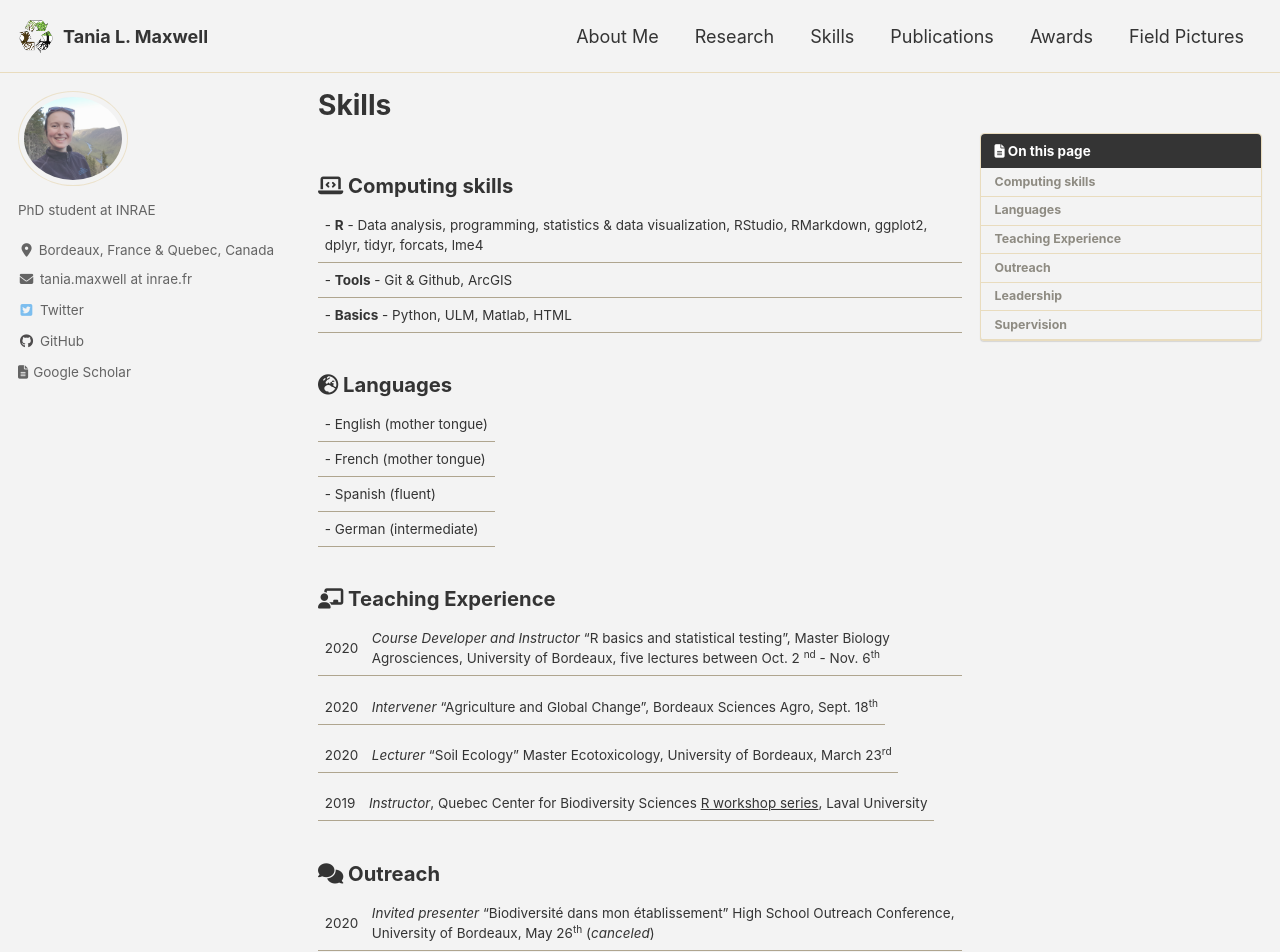
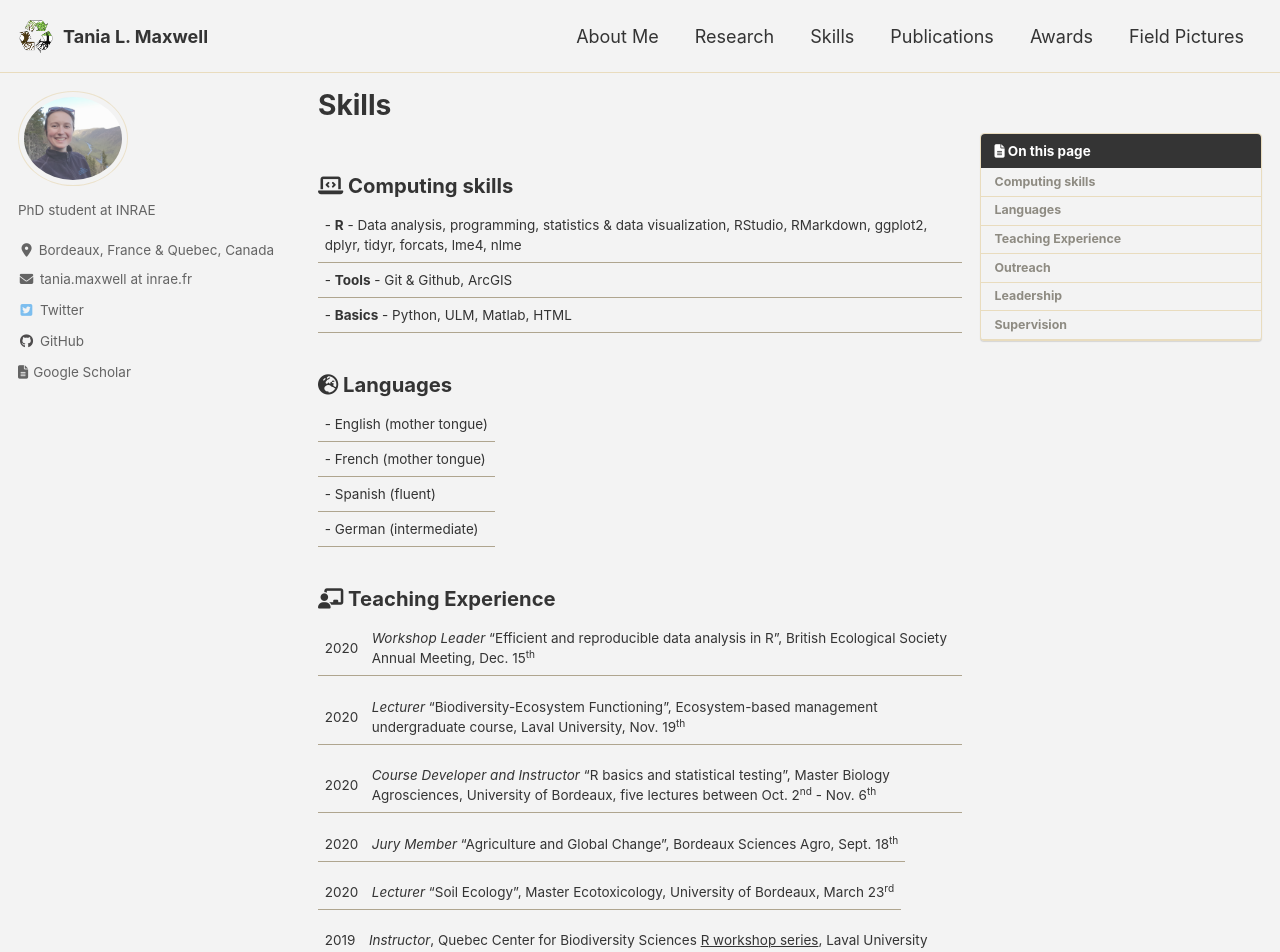
Before and after one commit to Tania-Maxwell/Tania-Maxwell.github.io, a Jekyll site: the page built from _pages/skills.md, in a window 1280 px wide and 1400 px high. Shown: the top 952 px of the window. Built offline with Jekyll 4.4.1, drawn with Linux system fonts in a browser that asks for light colours; cached includes are drawn as plain includes; nearby versions of some CDN libraries.

Commit message:
added BES info

```diff
--- a/_pages/skills.md
+++ b/_pages/skills.md
@@ -7,7 +7,7 @@ toc: true
 
 ### <i class="fas fa-laptop-code"></i> Computing skills
 
-|- **R** -  Data analysis, programming, statistics & data visualization, RStudio, RMarkdown, ggplot2, dplyr, tidyr, forcats, lme4
+|- **R** -  Data analysis, programming, statistics & data visualization, RStudio, RMarkdown, ggplot2, dplyr, tidyr, forcats, lme4, nlme
 |- **Tools** - Git & Github, ArcGIS
 |- **Basics** - Python, ULM, Matlab, HTML
 
@@ -20,11 +20,15 @@ toc: true
 
 ### <i class="fas fa-chalkboard-teacher"></i> Teaching Experience
 
-2020 | _Course Developer and Instructor_ "R basics and statistical testing", Master Biology Agrosciences, University of Bordeaux, five lectures between Oct. 2 <sup>nd</sup> - Nov. 6<sup>th</sup>
+2020 | _Workshop Leader_ "Efficient and reproducible data analysis in R", British Ecological Society Annual Meeting, Dec. 15<sup>th</sup>
 
-2020 | _Intervener_ "Agriculture and Global Change", Bordeaux Sciences Agro, Sept. 18<sup>th</sup>
+2020 | _Lecturer_ "Biodiversity-Ecosystem Functioning", Ecosystem-based management undergraduate course, Laval University, Nov. 19<sup>th</sup>
 
-2020 | _Lecturer_ "Soil Ecology" Master Ecotoxicology, University of Bordeaux, March 23<sup>rd</sup>
+2020 | _Course Developer and Instructor_ "R basics and statistical testing", Master Biology Agrosciences, University of Bordeaux, five lectures between Oct. 2<sup>nd</sup> - Nov. 6<sup>th</sup>
+
+2020 | _Jury Member_ "Agriculture and Global Change", Bordeaux Sciences Agro, Sept. 18<sup>th</sup>
+
+2020 | _Lecturer_ "Soil Ecology", Master Ecotoxicology, University of Bordeaux, March 23<sup>rd</sup>
 
 2019 | _Instructor_, Quebec Center for Biodiversity Sciences [R workshop series](https://wiki.qcbs.ca/r), Laval University
 
```
Also changed, not shown: _pages/publications.md (+3 -1 lines), docs/field_pictures.md (+1 -1 lines).
